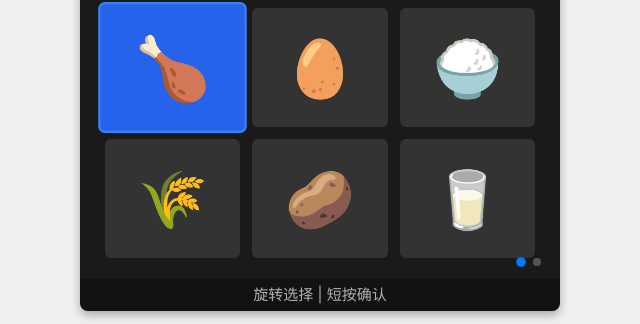
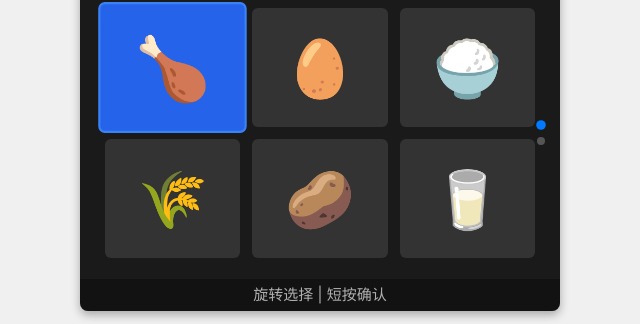
Before and after one commit to laosj16/nutrition_scale_project, a website: page nutrition_scale.html in a window 1280 px wide. Shown: the part 229-553 px from the top of the page, 320-960 px from the left. Drawn offline with nearby package versions, Linux system fonts and the light colour scheme.

Commit message:
fix: 修复页面指示器布局问题

```diff
--- a/nutrition_scale.html
+++ b/nutrition_scale.html
@@ -127,9 +127,27 @@
         .hidden { display: none !important; }
 
         /* 页面指示器 */
-        .page-indicator-container { display: flex; justify-content: flex-end; align-items: center; padding: 8px 15px; flex-shrink: 0; height: 24px; position: absolute; bottom: 5px; right: 0; width: 100%; z-index: 10; }
+        .page-indicator-container { display: flex; justify-content: center; align-items: center; padding: 8px 0; flex-shrink: 0; height: 24px; position: absolute; bottom: 5px; left: 50%; transform: translateX(-50%); z-index: 10; }
         .page-dot { width: 8px; height: 8px; background-color: #555; border-radius: 50%; margin: 0 4px; transition: background-color 0.3s ease, transform 0.3s ease; }
         .page-dot.active { background-color: #007AFF; transform: scale(1.2); }
+
+        /* 食物选择页面指示器 (垂直) */
+        #food-page-indicator {
+            justify-content: center;
+            flex-direction: column;
+            gap: 8px;
+            top: 50%;
+            right: 15px;
+            bottom: auto;
+            left: auto;
+            width: auto;
+            height: auto;
+            transform: translateY(-50%);
+            padding: 0;
+        }
+        #food-page-indicator .page-dot {
+            margin: 0;
+        }
 
         /* 营养信息页面指示器 (垂直) */
         #nutrition-page-indicator { position: absolute; right: 8px; top: 50%; transform: translateY(-50%); display: flex; flex-direction: column; align-items: center; gap: 8px; z-index: 5; }
```
